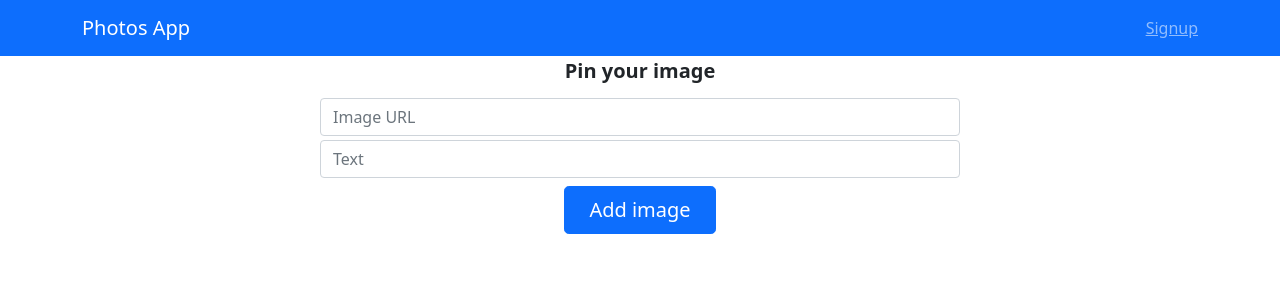
After one commit to hungle00/flask-mini-pinterest, a Flask app: page /pins/new in a window 1280 px wide. The commit adds this page. Shown: the top 300 px of the page. Run offline with Flask 2, Linux system fonts and the light colour scheme; some libraries are stand-ins or nearby versions.

Commit message:
Add CRUD pins

```diff
--- a/app.py
+++ b/app.py
@@ -12,11 +12,12 @@ app.config.from_object('config')
 db.init_app(app)
 db.create_all(app=app)
 
+
 @app.route('/')
 def index():
-   print('Request for index page received')
-   images = list(reversed(Pin.query.all()))
-   return render_template('index.html', images=images)
+    print('Request for index page received')
+    images = list(reversed(Pin.query.all()))
+    return render_template('index.html', images=images)
 
 #####  AUTHENTICATION #####
 # Login Decorator
@@ -31,7 +32,6 @@ def login_required(f):
 @app.route('/signup', methods=['GET', 'POST'])
 def signup():
     if request.method == 'POST':
-
         # get the user details from the form
         email = request.form['email']
         username = request.form['username']
@@ -85,28 +85,65 @@ def logout():
 
 
 ##### CRUD PINS #####
-@app.route('/newimage', methods=['POST'])
+@app.route('/pins/new')
+def new():
+    return render_template('new.html')
+
+
+@app.route('/pins', methods=['POST'])
 @login_required
 def post_image():
-    #nickname = current_user.nickname
+    user_name = session['user']
     image_url = request.form.get('image_url')
     image_text = request.form.get('image_text')
 
-    if image_url and image_text:
-        new_pin = Pin(title=image_text, image_url=image_url)
-        db.session.add(new_pin)
+    if user_name and image_url and image_text:
+        this_pin = Pin(title=image_text, image_url=image_url)
+        db.session.add(this_pin)
         db.session.commit()
-        return render_template('newpin.html', new_pin = new_pin)
+        # return render_template('show.html', this_pin=this_pin)
+        return redirect(f'/pins/{this_pin.id}')
     else:
         return redirect(url_for('index'))
+
+
+@app.route('/pins/<int:pin_id>', methods=['GET'])
+def get_image(pin_id):
+    this_pin = Pin.query.get(pin_id)
+    # print(this_pin)
+    return render_template('show.html', this_pin=this_pin)
+
+
+@app.route('/pins/<int:pin_id>', methods=['POST'])
+@login_required
+def update_image(pin_id):
+    this_pin = Pin.query.get(pin_id)
+    try:
+        new_title = request.form.get("new_title")
+        this_pin.title = new_title
+        db.session.commit()
+    except Exception as e:
+        print(e)
+        return redirect(f'/pins/{pin_id}')
+    return render_template('show.html', this_pin=this_pin)
+
+
+@app.route('/delete/<int:pin_id>')
+@login_required
+def delete_image(pin_id):
+    this_pin = Pin.query.get(pin_id)
+    db.session.delete(this_pin)
+    db.session.commit()
+    return redirect(url_for('index'))
 
 
 ##### UPLOAD PHOTOS  ######
 @app.route("/upload")
 @login_required
 def photos():
-   images = storage.get_blob_items()
-   return render_template('upload.html', images=images)
+    images = storage.get_blob_items()
+    return render_template('upload.html', images=images)
+
 
 @app.route("/upload-photos", methods=["POST"])
 @login_required
@@ -115,14 +152,14 @@ def upload_photos():
 
     for file in request.files.getlist("photos"):
         try:
-            storage.upload_blob(file) # upload the file to the container using the filename as the blob name
+            storage.upload_blob(file)  # upload the file to the container using the filename as the blob name
             filenames += file.filename + "<br /> "
         except Exception as e:
             print(e)
-            print("Ignoring duplicate filenames") # ignore duplicate filenames
+            print("Ignoring duplicate filenames")  # ignore duplicate filenames
 
     return redirect('/upload')
 
 
 if __name__ == '__main__':
-   app.run()
+    app.run()
--- a/templates/layout.html
+++ b/templates/layout.html
@@ -3,6 +3,7 @@
   <head>
     <title>Hello Azure - Python Quickstart</title>
     <link rel="stylesheet" href="{{ url_for('static', filename='bootstrap/css/bootstrap.min.css') }}">
+    <link rel="stylesheet" href="https://cdnjs.cloudflare.com/ajax/libs/font-awesome/6.0.0/css/all.min.css" integrity="sha512-9usAa10IRO0HhonpyAIVpjrylPvoDwiPUiKdWk5t3PyolY1cOd4DSE0Ga+ri4AuTroPR5aQvXU9xC6qOPnzFeg==" crossorigin="anonymous" referrerpolicy="no-referrer" />
   </head>
   <body>
     {% include 'partials/navbar.html' %}
--- /dev/null
+++ b/templates/new.html
@@ -0,0 +1,21 @@
+{% extends 'layout.html' %}
+
+{% block content %}
+<main>
+   <form action="/pins" method="POST">
+      <div class="col-md-6 mx-auto text-center">
+        <label for="name" class="form-label fw-bold fs-5">Pin your image</label>
+        <div class="d-grid gap-2 d-sm-flex justify-content-sm-center align-items-center my-1">
+          <input type="text" class="form-control" name="image_url" placeholder="Image URL" />
+        </div>
+        <div class="d-grid gap-2 d-sm-flex justify-content-sm-center align-items-center my-1">
+          <input type="text" class="form-control" name="image_text" placeholder="Text" />
+        </div>
+        <div class="d-grid gap-2 d-sm-flex justify-content-sm-center my-2">
+          <button type="submit" class="btn btn-primary btn-lg px-4 gap-3">Add image</button>
+        </div>
+      </div>
+    </form>
+
+</main>
+{% endblock %}
--- a/templates/newpin.html
+++ b/templates/newpin.html
@@ -4,7 +4,7 @@
 <main>
   <div class="px-4 py-3 my-2 text-center">
       <img class="d-block mx-auto mb-4" src='{{ new_pin["image_url"] }}' width="350" height="auto"/>
-      <h2 class="display-6 fw-bold">{{ new_pin["text"] }}</h2>
+      <h2 class="display-6 fw-bold">{{ new_pin["title"] }}</h2>
       <a href="{{ url_for('index') }}" class="btn btn-primary btn-lg px-4 gap-3">Back home</a>
   </div>
 </main>
```
Also changed, not shown: templates/index.html (+17 -18 lines), templates/show.html (added, +33 -0 lines), 1 other file.
